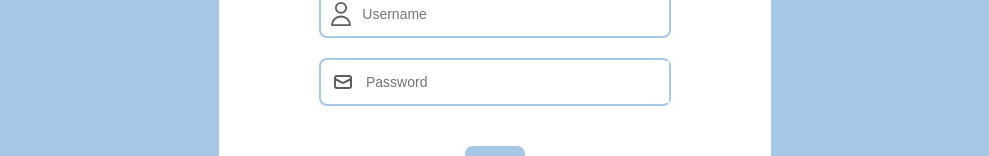
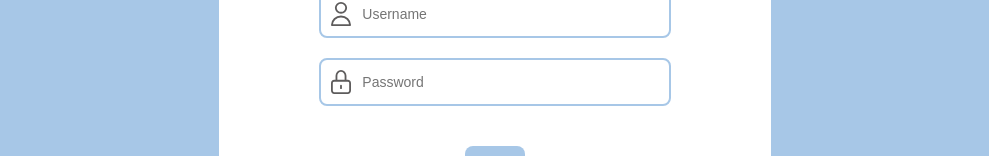
Before and after one commit to VelmaKimani/focus-timer, a React (Create React App) app in the folder client/: page /login in a window 1280 px wide. Shown: the part 296-452 px from the top of the page, without its empty margins (145-1134 px from the left). Built offline with nearby package versions, Linux system fonts and the light colour scheme.

Commit message:
Changed password icon

```diff
--- a/client/src/pages/Login.js
+++ b/client/src/pages/Login.js
@@ -3,7 +3,7 @@ import {NavLink} from 'react-router-dom'
 import '../Signup.css'
 import user from '../images/usernameicon.svg'
 import message from '../images/Message.svg'
-import password from '../images/password.svg'
+import passwordIcon from '../images/password.svg'
 import { UserContext } from '../context/UserContext'
 
 
@@ -47,7 +47,7 @@ export default function Login() {
           />
         </div>
         <div className="slotcontainer">
-            <img src={message} alt="password"/>
+            <img src={passwordIcon} alt="password"/>
             <input
             type="password"
             name='password'
```
